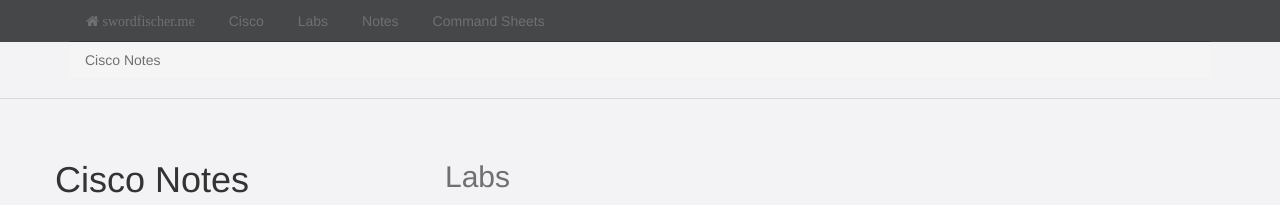
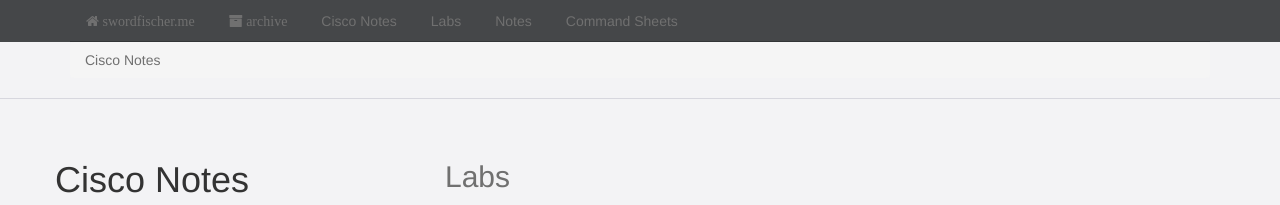
Before and after one commit to swordfischer/CiscoNotes, a Jekyll site: the page built from index.html, in a window 1280 px wide. Shown: the top 205 px of the page. Built offline with Jekyll 4.4.1, drawn with Linux system fonts in a browser that asks for light colours.

Commit message:
align with swordfischer.me

```diff
--- a/_layouts/base.html
+++ b/_layouts/base.html
@@ -14,9 +14,10 @@
 		<div class="nav navbar navbar-default navbar-fixed-top">
 			<div class="container">
 				<ul class="nav nav-tabs navbar-default">
-					{% assign current = page.url | downcase | remove: '.html' | split: '/' %}
+					{% assign current = page.url | downcase | split: '/' %}
 					<li><a title="Home" href="https://swordfischer.me"<i class="fa fa-home"></i> swordfischer.me</a></li>
-					<li {% if current[1] == 'index.html' %}class="active"{% endif %}><a title="Home" href="/">Cisco</a></li>
+					<li><a title="Archive" href="https://swordfischer.me/archive/"<i class="fa fa-archive"></i> archive</a></li>
+					<li {% if current[1] == 'index.html' %}class="active"{% endif %}><a title="Home" href="/">Cisco Notes</a></li>
 					<li {% if current[1] == 'labs' %}class="active"{% endif %}><a title="Labs" href="/labs/">Labs</a></li>
 					<li {% if current[1] == 'notes' %}class="active"{% endif %}><a title="Notes" href="/notes/">Notes</a></li>
 					<li {% if current[1] == 'sheets' %}class="active"{% endif %}><a title="Sheets" href="/sheets/">Command Sheets</a></li>
```
